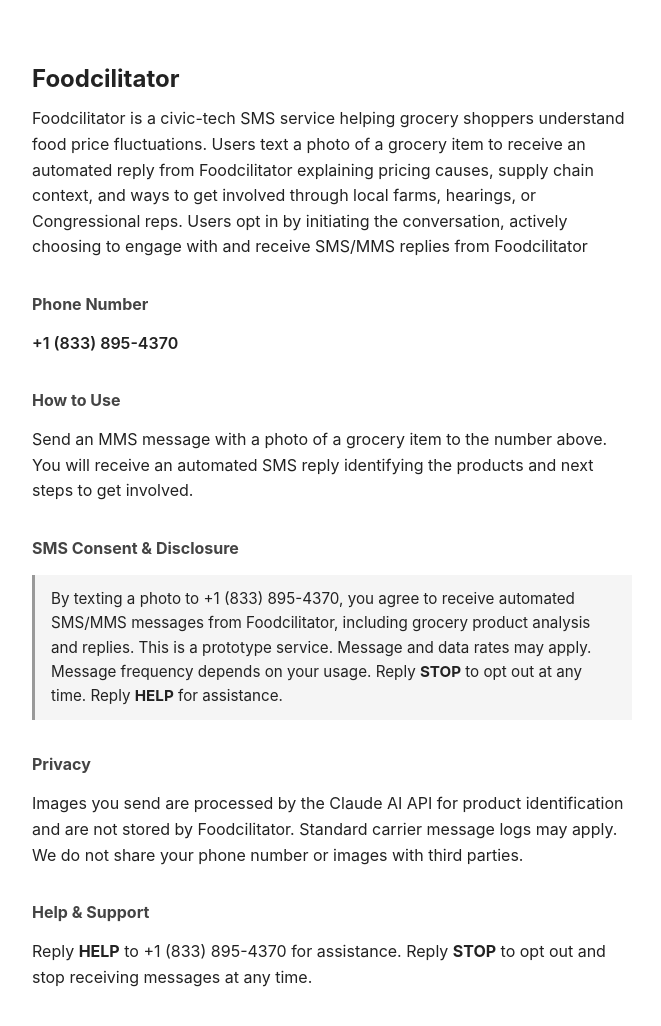
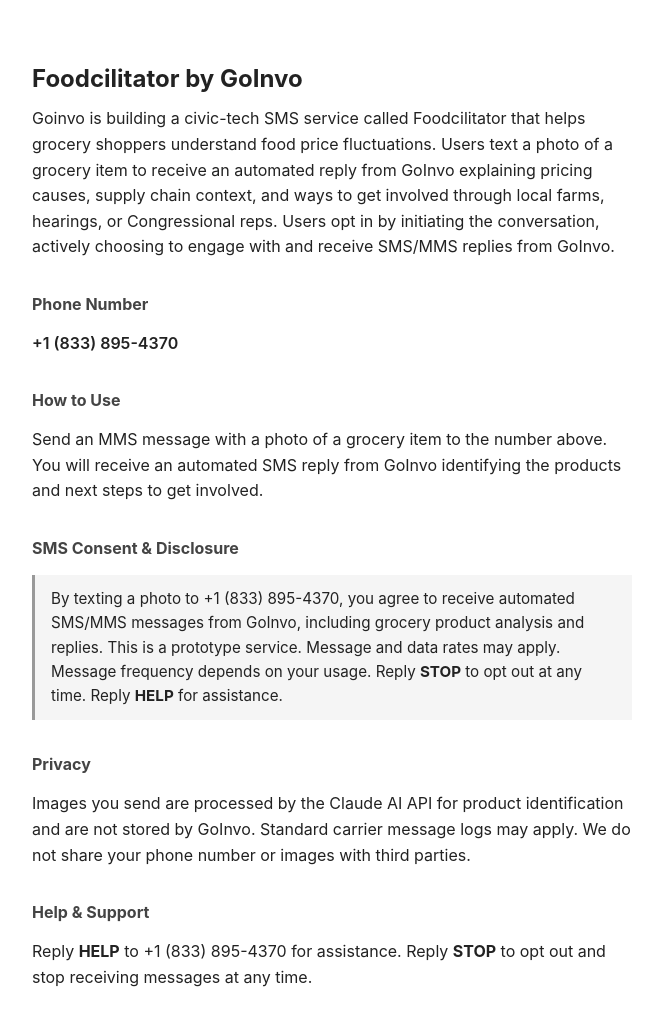
Before and after one commit to goinvo/foodcilitator, a website: page public/consent.html in a window 1280 px wide. Shown: the whole page, without its empty margins (308-969 px from the left). Drawn offline with Linux system fonts and the light colour scheme.

Commit message:
fixed branding message on consent page

```diff
--- a/public/consent.html
+++ b/public/consent.html
@@ -3,7 +3,7 @@
 <head>
   <meta charset="UTF-8" />
   <meta name="viewport" content="width=device-width, initial-scale=1.0" />
-  <title>SMS Consent — Foodcilitator</title>
+  <title>SMS Consent — Foodcilitator by GoInvo</title>
   <style>
     body {
       font-family: -apple-system, BlinkMacSystemFont, "Segoe UI", sans-serif;
@@ -27,22 +27,24 @@
   </style>
 </head>
 <body>
-  <h1>Foodcilitator</h1>
-  <p>Foodcilitator is a civic-tech SMS service helping grocery shoppers understand food price fluctuations. Users text a photo of a grocery item to receive an automated reply from Foodcilitator explaining pricing causes, supply chain context, and ways to get involved through local farms, hearings, or Congressional reps. Users opt in by initiating the conversation, actively choosing to engage with and receive SMS/MMS replies from Foodcilitator</p>
+  <h1>Foodcilitator by GoInvo</h1>
+  <p>Goinvo is building a civic-tech SMS service called Foodcilitator that helps grocery shoppers understand food price fluctuations.
+    Users text a photo of a grocery item to receive an automated reply from GoInvo explaining pricing causes, supply chain context, and ways to get involved through local farms, hearings, or Congressional reps.
+    Users opt in by initiating the conversation, actively choosing to engage with and receive SMS/MMS replies from GoInvo. </p>
 
   <h2>Phone Number</h2>
   <p class="number">+1 (833) 895-4370</p>
 
   <h2>How to Use</h2>
-  <p>Send an MMS message with a photo of a grocery item to the number above. You will receive an automated SMS reply identifying the products and next steps to get involved.</p>
+  <p>Send an MMS message with a photo of a grocery item to the number above. You will receive an automated SMS reply from GoInvo identifying the products and next steps to get involved.</p>
 
   <h2>SMS Consent &amp; Disclosure</h2>
   <div class="disclosure">
-    By texting a photo to +1 (833) 895-4370, you agree to receive automated SMS/MMS messages from Foodcilitator, including grocery product analysis and replies. This is a prototype service. Message and data rates may apply. Message frequency depends on your usage. Reply <strong>STOP</strong> to opt out at any time. Reply <strong>HELP</strong> for assistance.
+    By texting a photo to +1 (833) 895-4370, you agree to receive automated SMS/MMS messages from GoInvo, including grocery product analysis and replies. This is a prototype service. Message and data rates may apply. Message frequency depends on your usage. Reply <strong>STOP</strong> to opt out at any time. Reply <strong>HELP</strong> for assistance.
   </div>
 
   <h2>Privacy</h2>
-  <p>Images you send are processed by the Claude AI API for product identification and are not stored by Foodcilitator. Standard carrier message logs may apply. We do not share your phone number or images with third parties.</p>
+  <p>Images you send are processed by the Claude AI API for product identification and are not stored by GoInvo. Standard carrier message logs may apply. We do not share your phone number or images with third parties.</p>
 
   <h2>Help &amp; Support</h2>
   <p>Reply <strong>HELP</strong> to +1 (833) 895-4370 for assistance. Reply <strong>STOP</strong> to opt out and stop receiving messages at any time.</p>
```
